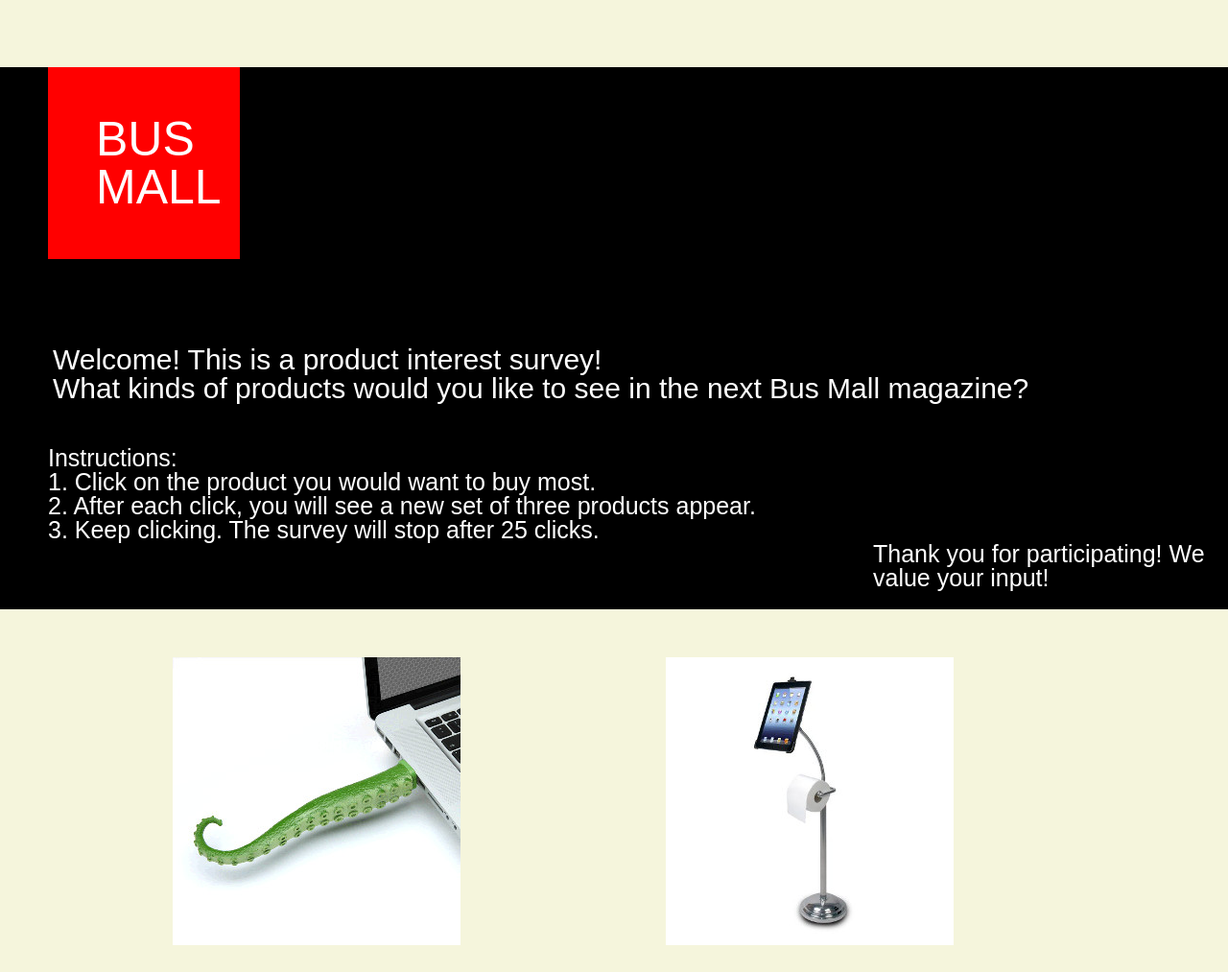
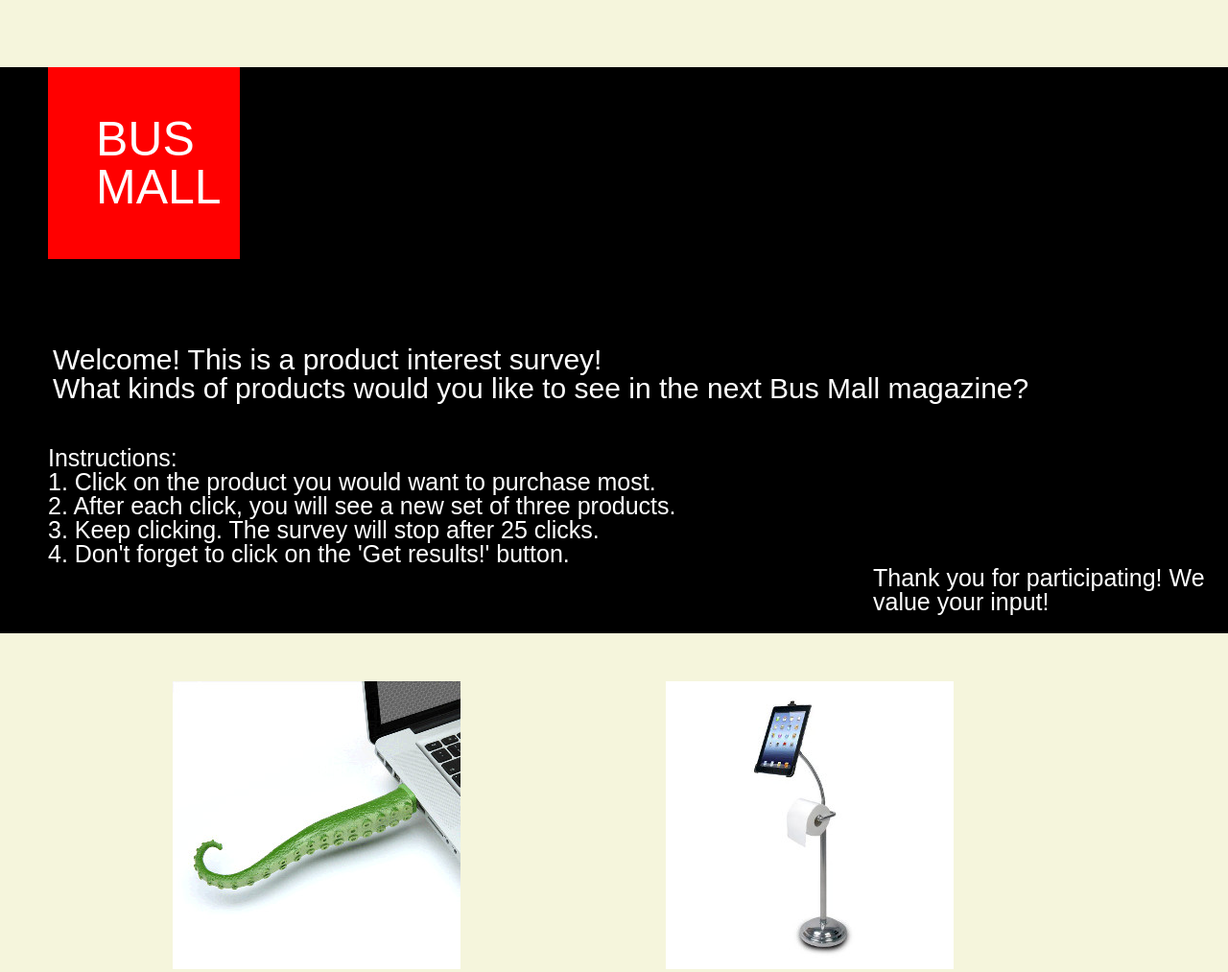
Before and after one commit to madeline-stevens/bus-mall, a plain HTML site: page index.html in a window 1280 px wide. Shown: the top 1013 px of the page at 96% size. Drawn offline with nearby package versions, Linux system fonts and the light colour scheme.

Commit message:
final commit after putting the final touches on

```diff
--- a/index.html
+++ b/index.html
@@ -16,9 +16,10 @@
       <div id="instructions">
         <ol>
           <li>Instructions:</li>
-          <li>1. Click on the product you would want to buy most.</li>
-          <li>2. After each click, you will see a new set of three products appear.</li>
+          <li>1. Click on the product you would want to purchase most.</li>
+          <li>2. After each click, you will see a new set of three products.</li>
           <li>3. Keep clicking. The survey will stop after 25 clicks.</li>
+          <li>4. Don't forget to click on the 'Get results!' button.
         </ol>
 
     <p>Thank you for participating! We value your input!</p>
```
